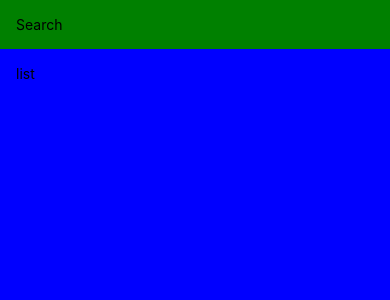
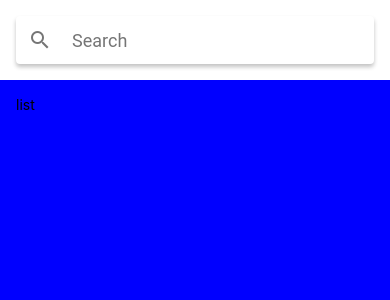
Before and after one commit to Dhadhazi/MealsToGo, a React Native app: screen / in a window 390 px wide. Shown: the top 300 px of the page. Built offline with nearby package versions, Linux system fonts and the light colour scheme.

Commit message:
Search bar added

```diff
--- a/App.js
+++ b/App.js
@@ -1,12 +1,20 @@
-import React from "react";
+import React, { useState } from "react";
 import { StyleSheet, Text, View, SafeAreaView, StatusBar } from "react-native";
+import { Searchbar } from "react-native-paper";
 
 export default function App() {
+  const [searchQuery, setSearchQuery] = useState("");
+  const onChangeSearch = (query) => setSearchQuery(query);
+
   return (
     <>
       <SafeAreaView style={styles.safeArea}>
         <View style={styles.searchBar}>
-          <Text>Search</Text>
+          <Searchbar
+            placeholder="Search"
+            onChangeText={onChangeSearch}
+            value={searchQuery}
+          />
         </View>
         <View style={styles.listContainer}>
           <Text>list</Text>
@@ -24,7 +32,7 @@ const styles = StyleSheet.create({
   },
   searchBar: {
     padding: 16,
-    backgroundColor: "green",
+    backgroundColor: "white",
   },
   listContainer: {
     flex: 2,
--- a/package.json
+++ b/package.json
@@ -9,16 +9,17 @@
     "lint": "eslint . --ext .js"
   },
   "dependencies": {
-    "eslint": "^7.19.0",
     "expo": "~40.0.0",
     "expo-status-bar": "~1.0.3",
-    "prettier": "^2.2.1",
     "react": "16.13.1",
     "react-dom": "16.13.1",
     "react-native": "https://github.com/expo/react-native/archive/sdk-40.0.1.tar.gz",
+    "react-native-paper": "^4.7.1",
     "react-native-web": "~0.13.12"
   },
   "devDependencies": {
+    "eslint": "^7.19.0",
+    "prettier": "^2.2.1",
     "@react-native-community/eslint-config": "^2.0.0",
     "@babel/core": "~7.9.0"
   },
```
Also changed, not shown: 1 other file (tests, documents, lock files or other folders).
